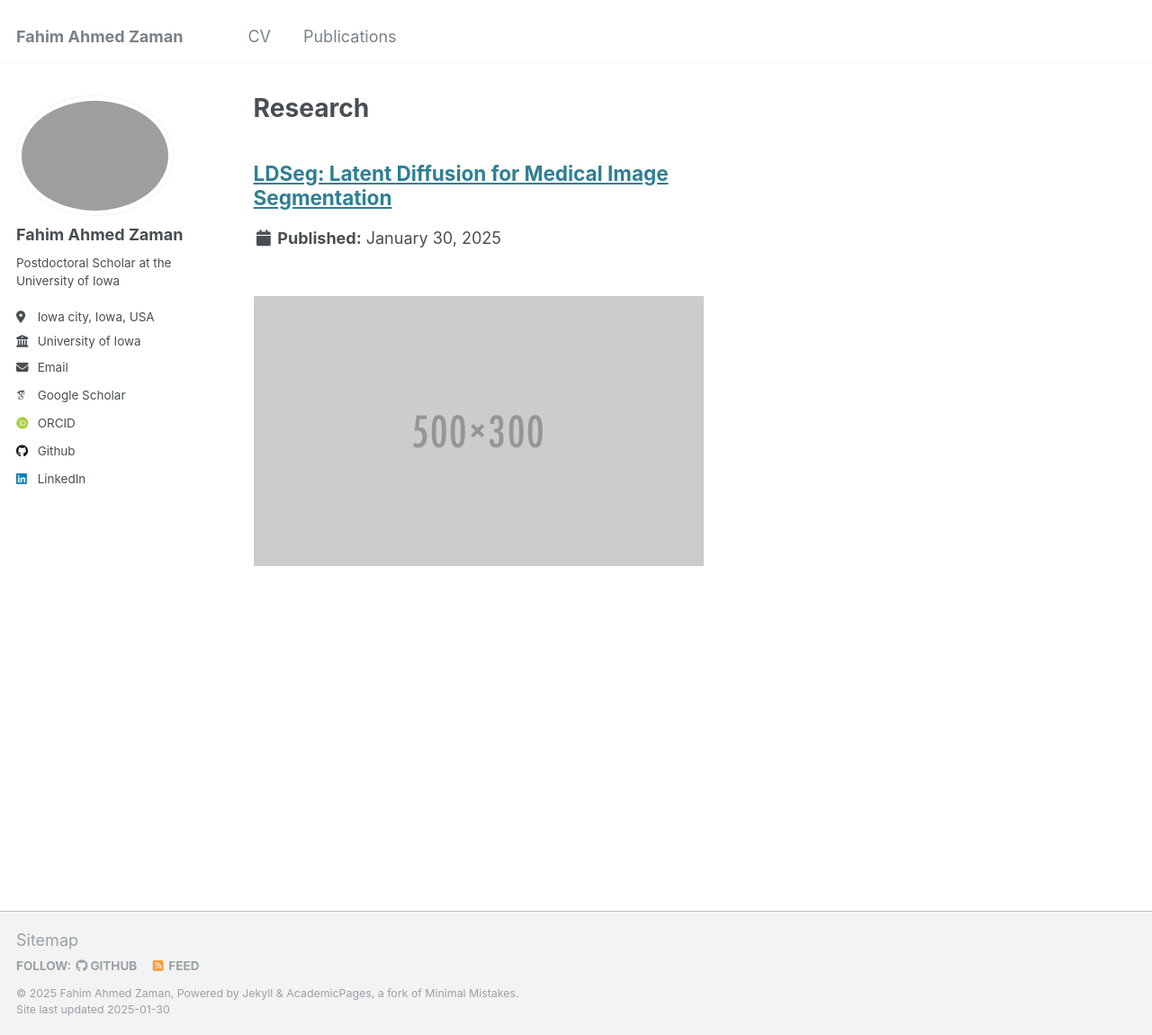
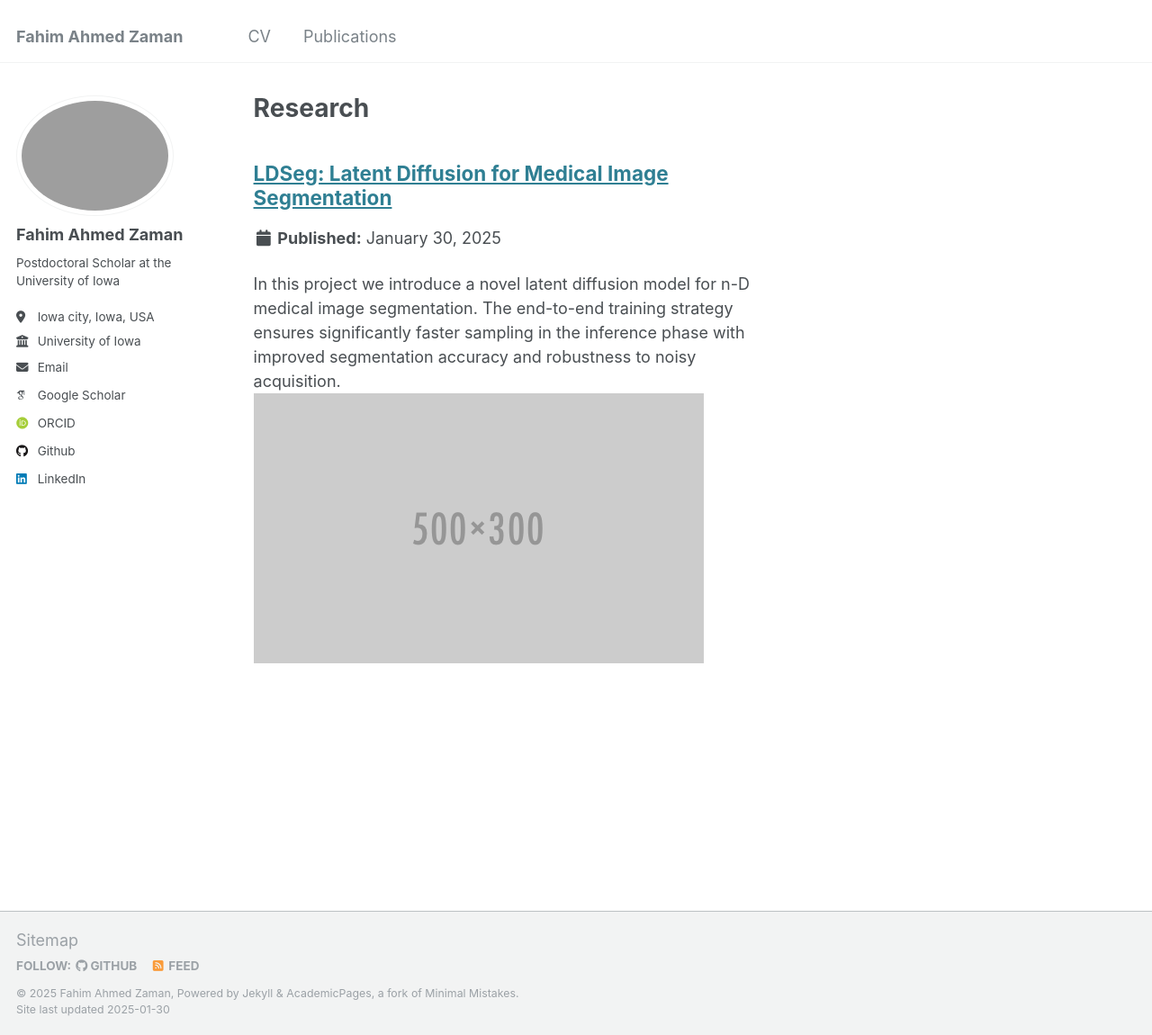
Before and after one commit to FahimZaman/FahimZaman.github.io, a Jekyll site: the page built from _pages/portfolio.html, in a window 1280 px wide and 1150 px high. Shown: the whole window at 90% size. Built offline with Jekyll 4.4.1, drawn with Linux system fonts in a browser that asks for light colours; some web fonts are replaced; part of the change alters nothing that is shown.

Commit message:
Update portfolio-1.md

```diff
--- a/_portfolio/portfolio-1.md
+++ b/_portfolio/portfolio-1.md
@@ -1,7 +1,64 @@
 ---
 title: "LDSeg: Latent Diffusion for Medical Image Segmentation"
-excerpt: "<br/><img src='/images/500x300.png'>"
+excerpt: "In this project we introduce a novel latent diffusion model for n-D medical image segmentation. The end-to-end training strategy ensures significantly faster sampling in the inference phase with improved segmentation accuracy and robustness to noisy acquisition. <br/><img src='/images/500x300.png'>"
 collection: portfolio
 ---
 
-This is an item in your portfolio. It can be have images or nice text. If you name the file .md, it will be parsed as markdown. If you name the file .html, it will be parsed as HTML.
+## Model Architecture
+![method](images/Method.png)
+
+The model contains four components which are trained in an end-to-end strategy:
+1. Label encoder
+2. Image encoder
+3. Denoiser
+4. Label decoder
+
+The label encoder produces the label embedding $z_{l(0)} = f_{label-enc}(y)$ and the image encoder produces image embedding $z_i = f_{image-enc}(X)$, given an Image $X$ and it's corresponding label image $y$.
+A Gaussian block is used to get the perturbed label embedding $z_{l(t)} = \mathcal G(z_{l(0)}, t)$, given noise variance schedulers $\alpha$ and $\beta$ for timestep $t \in (1 \dotsc T)$.
+The denoiser/score model learns the noise variances of label embedding for the transition states and predicts noise $z_{n(t)}$ for timestep $t \in (1 \dotsc T)$.
+The denoised latent space $z_{dn}$ is mapped to segmentation $\hat{y}$ using the label decoder. Our training objective is to learn, ![q(\hat{y}|X)=\mathbb{E}_{q_{i}(z_{i}|X)}\left[q_{s}(\hat{y}|z)\right]](https://latex.codecogs.com/png.latex?q%28%5Chat%7By%7D%7CX%29%3D%5Cmathbb%7BE%7D_%7Bq_%7Bi%7D%28z_%7Bi%7D%7CX%29%7D%5Cleft%5Bq_%7Bs%7D%28%5Chat%7By%7D%7Cz%29%5Cright%5D) where $q_{l}(z \mid y, X) \sim \mathcal{N}(z_{dn}, \sigma^2 \mathrm{I})$.
+
+![Latentdiffusion](images/Latentdiffusion.png)
+
+In the inference phase, image embedding is obtained first using the image encoder, and then the Denoiser is iterated for $t = T \cdots 1$ to obtain ![Math](https://latex.codecogs.com/png.latex?\tilde{z}_{l(0)}), staring with ![Math](https://latex.codecogs.com/png.latex?\tilde{z}_{l(T)}) as a Gaussian random noise $(\mathcal{N}(\mathrm{0, I}))$. Finally, the trained label decoder is used to get the final segmentation $\hat{y}$.
+
+## Results
+A few examples of segmentation are given below for the Echo, GlaS and Knee datasets. Top row shows the source images/mmageslices, 2nd and 3rd row shows the reverse diffusion for the latent space and the segmentation outputs. The bottom layer shows the segmentations overlay on the source images.
+
+--------------------
+
+### <ins> <p align='center'> Echo </ins>
+![Echo](images/EchoSeg.gif)
+
+<br/>
+
+### <ins> <p align='center'> GlaS </ins>
+![GlaS](images/GlaSSeg.gif)
+
+<br/>
+
+### <ins> <p align='center'> Knee </ins>
+![Knee](images/KneeSeg.gif)
+
+
+--------------------
+
+## Robustness to noises
+An example from each dataset is shown to demonstrate the model robustness to noise. Here, $\sigma$ is the variance of the added noise to the source image. DSC is the Dice Similarity Co-efficient score for the image (2D/3D). For the Knee dataset, a randomly selected slice is shown for convenience.
+
+--------------------
+
+### <ins> <p align='center'> Echo </ins>
+![RobustnessEcho](images/RobustnessEcho.gif)
+
+<br/>
+
+### <ins> <p align='center'> GlaS </ins>
+![RobustnessGlaS](images/RobustnessGlaS.gif)
+
+<br/>
+
+### <ins> <p align='center'> Knee </ins>
+![RobustnessKnee](images/RobustnessKnee.gif)
+
+--------------------
```
